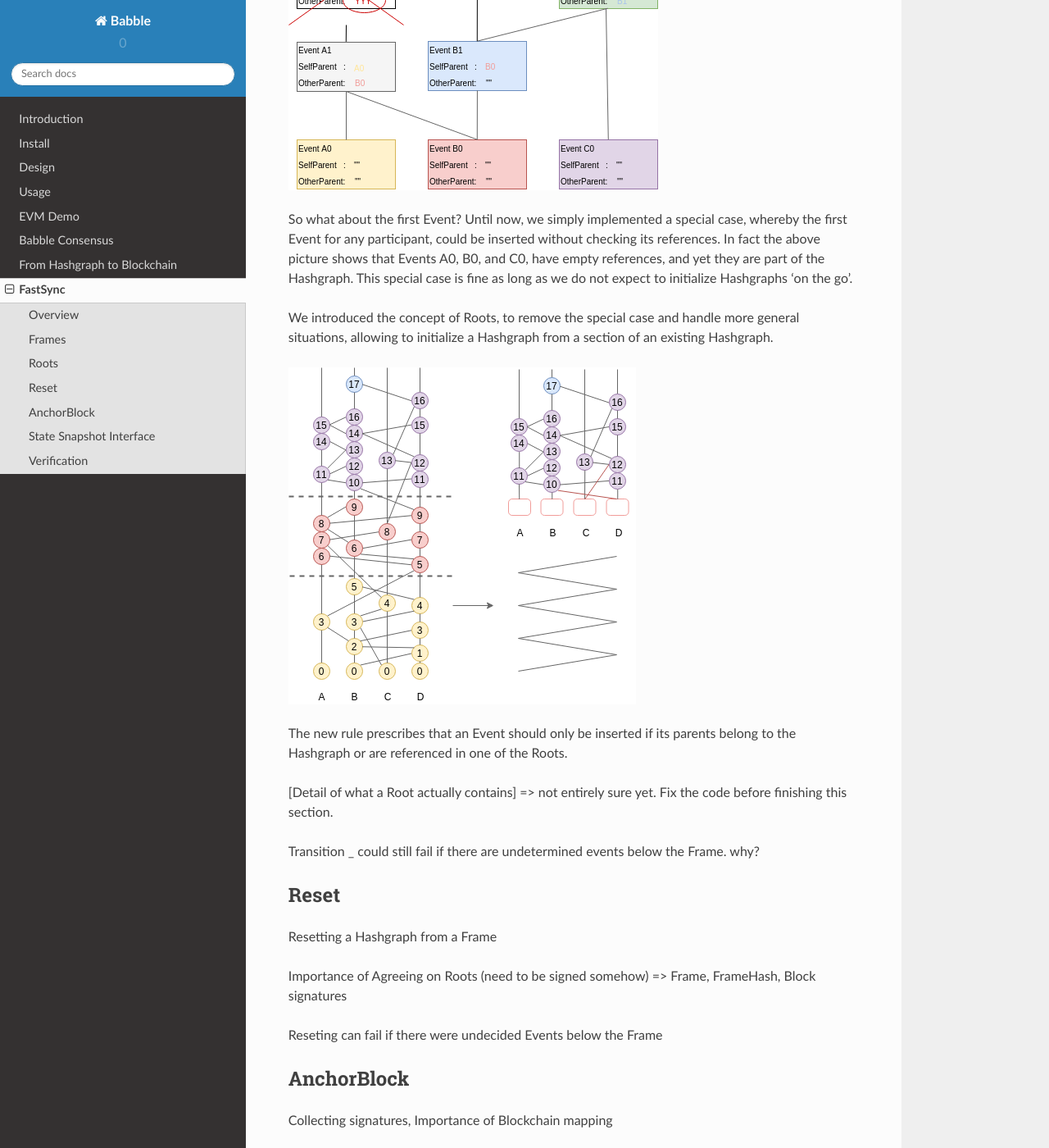
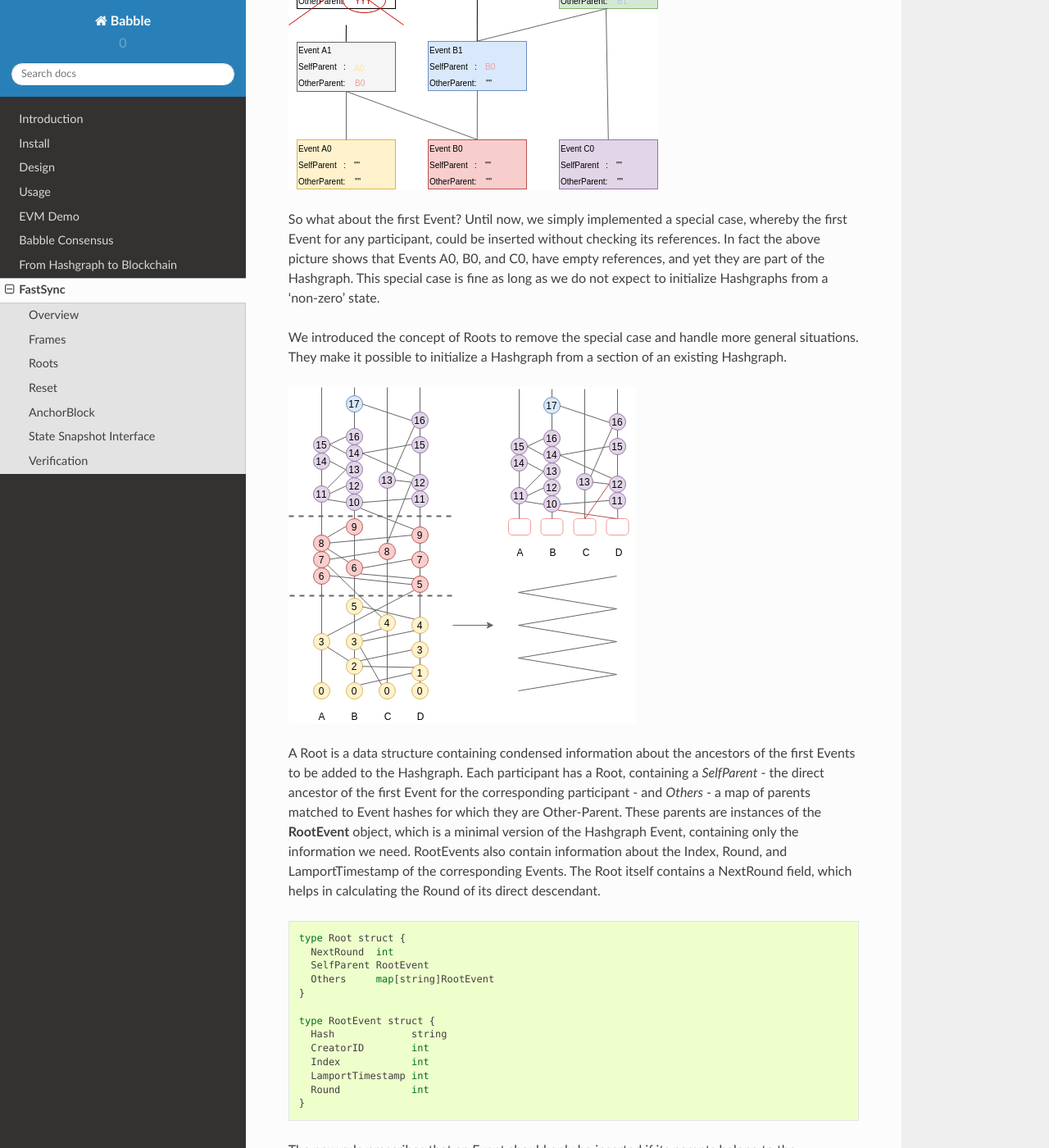
Before and after one commit to mosaicnetworks/babble, a Sphinx documentation site: the page built from docs/fastsync.rst, in a window 1280 px wide and 1400 px high, scrolled down 2569 px. Shown: the whole window at 82% size. Built offline with Sphinx 7.4.7 and the Read the Docs theme 2.0.0, drawn with Linux system fonts in a browser that asks for light colours; some of the changed text lies outside the part shown.

Commit message:
docs wip

```diff
--- a/docs/fastsync.rst
+++ b/docs/fastsync.rst
@@ -85,20 +85,51 @@ So what about the first Event? Until now, we simply implemented a special case,
 whereby the first Event for any participant, could be inserted without checking
 its references. In fact the above picture shows that Events A0, B0, and C0, have
 empty references, and yet they are part of the Hashgraph. This special case is
-fine as long as we do not expect to initialize Hashgraphs 'on the go'.
+fine as long as we do not expect to initialize Hashgraphs from a 'non-zero'
+state.
 
-We introduced the concept of Roots, to remove the special case and handle more
-general situations, allowing to initialize a Hashgraph from a section of an
-existing Hashgraph.
+We introduced the concept of Roots to remove the special case and handle more
+general situations. They make it possible to initialize a Hashgraph from a
+section of an existing Hashgraph.
 
 .. image:: assets/roots_1.png
+
+A Root is a data structure containing condensed information about the ancestors
+of the first Events to be added to the Hashgraph. Each participant has a Root,
+containing a *SelfParent* - the direct ancestor of the first Event for the
+corresponding participant - and *Others* - a map of parents matched to Event
+hashes for which they are Other-Parent. These parents are instances of the
+**RootEvent** object, which is a minimal version of the Hashgraph Event,
+containing only the information we need. RootEvents also contain information
+about the Index, Round, and LamportTimestamp of the corresponding Events. The
+Root itself contains a NextRound field, which helps in calculating the Round of
+its direct descendant.
+
+::
+
+  type Root struct {
+    NextRound  int
+    SelfParent RootEvent
+    Others     map[string]RootEvent
+  }
+
+  type RootEvent struct {
+    Hash             string
+    CreatorID        int
+    Index            int
+    LamportTimestamp int
+    Round            int
+  }
 
 The new rule prescribes that an Event should only be inserted if its parents
 belong to the Hashgraph or are referenced in one of the Roots.
 
-[Detail of what a Root actually contains] => not entirely sure yet. Fix the code
-before finishing this section.
+The algorithm for computing an Event's Round has also changed slightly:
 
+
+
+
+s
 Transition _ could still fail if there are undetermined events below the Frame.
 why?
 
```
Also changed, not shown: docs/assets/round_algo.xml (added, +1 -0 lines).
